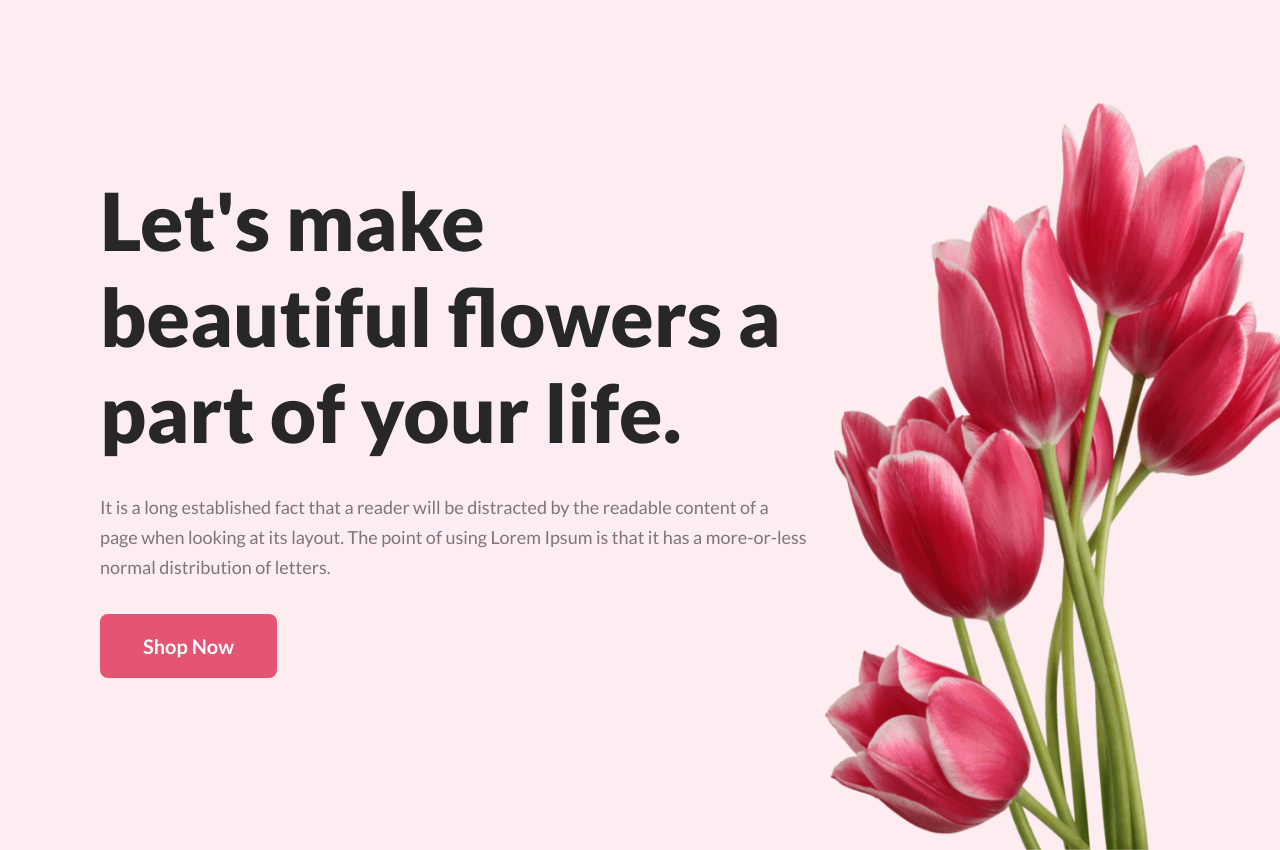
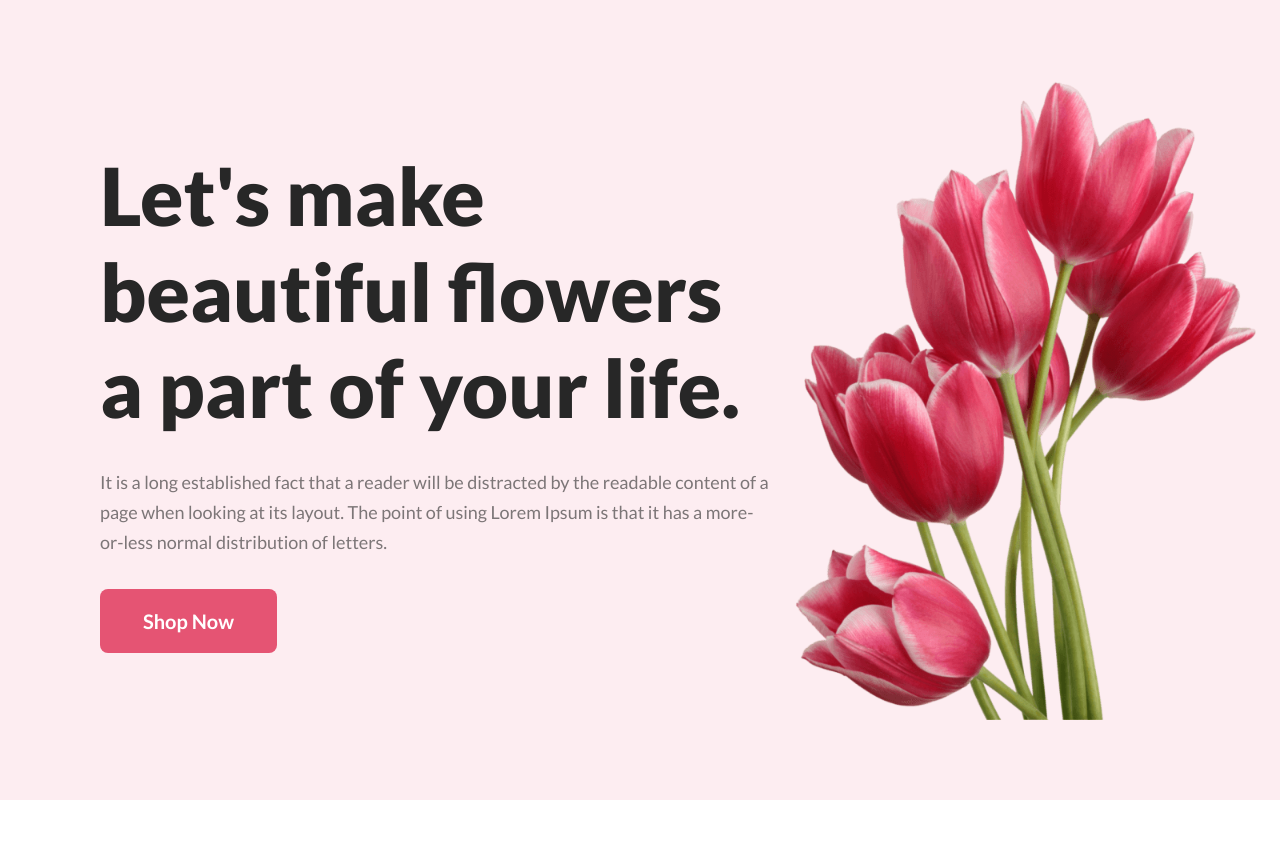
Before and after one commit to IshakQuresheeAkib/assignment-one, a plain HTML site: page index.html in a window 1280 px wide. Shown: the top 850 px of the page. Drawn offline with Linux system fonts and the light colour scheme.

Commit message:
fourth commit

```diff
--- a/index.css
+++ b/index.css
@@ -6,14 +6,14 @@
 }
 header{
     width:100%;
-    height:850px;
+    height:100vh;
     background: rgba(229, 84, 115, 0.10);
     display: flex;
     align-items: center;
-    background-image: url('./image/pngwing\ 10.png');
-    background-repeat: no-repeat;
-    background-position: 800px 100px;
-    background-size:535px 750px;
+}
+header img{
+    width:515px;
+    height: 640px;
 }
 .header-content{
     height: 506px;
@@ -290,7 +290,7 @@ footer p{
     color: rgba(255, 255, 255, 0.90);
     text-align:center;
     padding-top: 24px;
-    padding-left:450px ;
+    padding-left:350px ;
     font-size: 18px;
     width: 625px;
     font-weight: 400;
--- a/index.html
+++ b/index.html
@@ -16,6 +16,7 @@
             <p class="header-text">It is a long established fact that a reader will be distracted by the readable content of a page when looking at its layout. The point of using Lorem Ipsum is that it has a more-or-less normal distribution of letters.</p>
             <button class="header-button">Shop Now</button>
         </div>
+        <img src="./image/pngwing 10.png" alt="">
 </header>
 <main>
     <section class="section-one">
```
